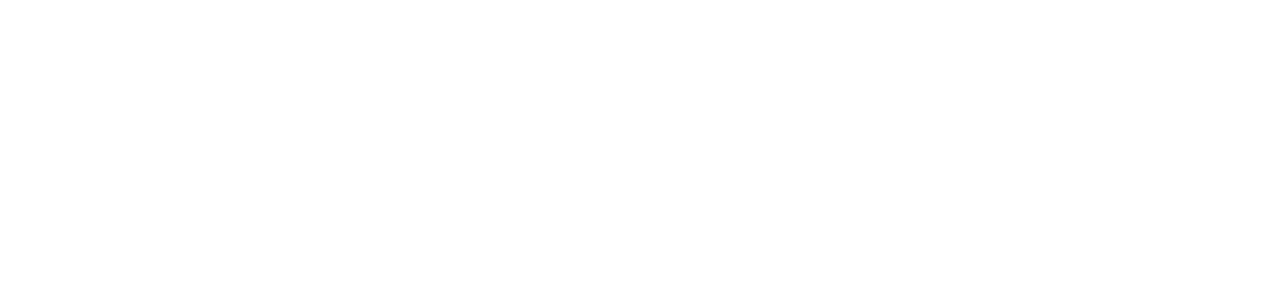
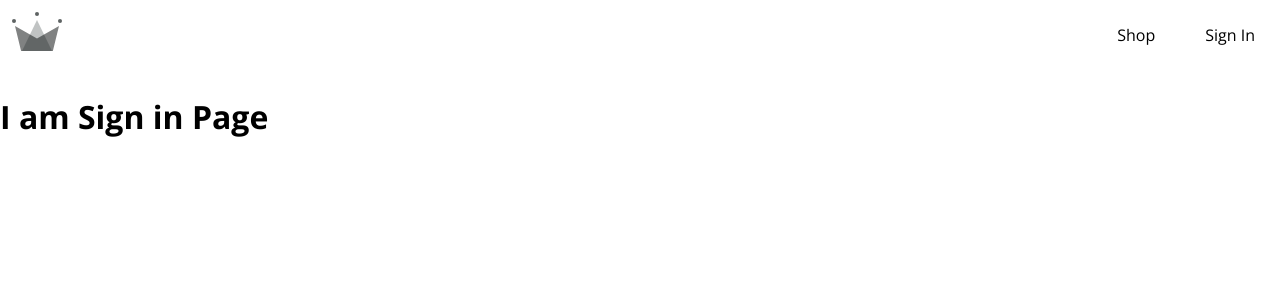
Before and after one commit to Lucky6252/kasi-clothing, a React (Create React App) app: page /sign-in in a window 1280 px wide. Before the commit this address had no page. Shown: the top 300 px of the page. Built offline with nearby package versions, Linux system fonts and the light colour scheme; a web font is replaced by a local one.

Commit message:
Adding firebase, creating firebase db and adding Sign-in page

```diff
--- a/package.json
+++ b/package.json
@@ -7,6 +7,7 @@
     "@testing-library/jest-dom": "^6.9.1",
     "@testing-library/react": "^16.3.0",
     "@testing-library/user-event": "^13.5.0",
+    "firebase": "^12.5.0",
     "react": "^19.2.0",
     "react-dom": "^19.2.0",
     "react-router-dom": "6",
--- a/src/App.js
+++ b/src/App.js
@@ -1,5 +1,6 @@
 import Home from "./routes/home/home.component";
 import NavigationBar from "./routes/navigation-bar/navigation-bar.component";
+import SignIn from "./routes/sign-in/sign-in.component";
 import { Routes, Route, Outlet } from "react-router-dom";
 
 const Shop = () => {
@@ -12,6 +13,7 @@
       <Route path="/" element={<NavigationBar />}>
         <Route index element={<Home />} />
         <Route path="shop" element={<Shop />} />
+        <Route path="sign-in" element={<SignIn />} />
       </Route>
     </Routes>
   );
--- a/src/routes/navigation-bar/navigation-bar.component.jsx
+++ b/src/routes/navigation-bar/navigation-bar.component.jsx
@@ -16,6 +16,9 @@
           <Link className="nav-link" to="/shop">
             Shop
           </Link>
+          <Link className="nav-link" to="/sign-in">
+            Sign In
+          </Link>
         </div>
       </div>
       <Outlet />
--- /dev/null
+++ b/src/routes/sign-in/sign-in.component.jsx
@@ -0,0 +1,7 @@
+const SignIn = () =>{
+    return (<div>
+        <h1>I am Sign in Page</h1>
+    </div>)
+}
+
+export default SignIn;
```
Also changed, not shown: 1 other file (tests, documents, lock files or other folders).
